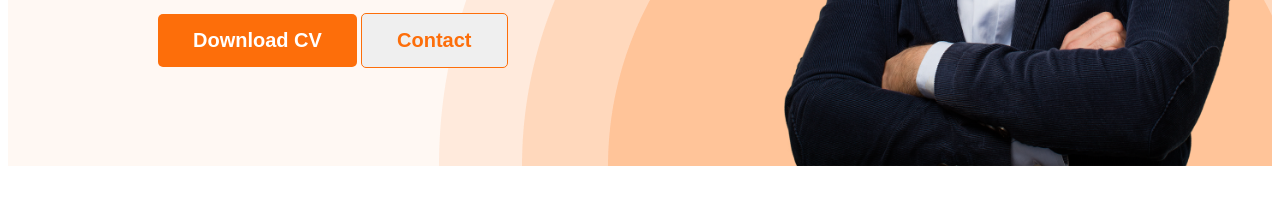
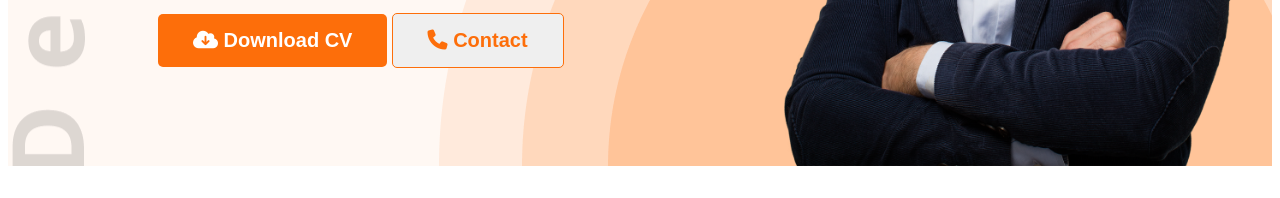
Before and after one commit to alamin50946/my-developer-portfolio, a plain HTML site: page index.html in a window 1280 px wide. Shown: the part 602-800 px from the top of the page. Drawn offline with nearby package versions, Linux system fonts and the light colour scheme.

Commit message:
finish icon

```diff
--- a/index.html
+++ b/index.html
@@ -9,6 +9,7 @@
     <link rel="preconnect" href="https://fonts.gstatic.com" crossorigin>
     <link href="https://fonts.googleapis.com/css2?family=Open+Sans:wght@700;800&display=swap" rel="stylesheet">
     <link rel="stylesheet" href="styles/portfolio.css">
+    <script src="https://kit.fontawesome.com/375d3dcbdd.js" crossorigin="anonymous"></script>
 </head>
 
 <body>
@@ -28,8 +29,8 @@
                 <p class="banner-description">Shot what able cold new see hold.Friendly as an betrayed formerly he.
                     Morning because as to society
                     behaved moments.</p>
-                <button class="btn-primary">Download CV</button>
-                <button class="btn-primar">Contact</button>
+                <button class="btn-primary"><i class="fa-solid fa-cloud-arrow-down"></i> Download CV</button>
+                <button class="btn-primar"><i class="fa-solid fa-phone"></i> Contact</button>
             </div>
             <img class="profile-pic" src="images/hardy.png" alt="">
         </div>
@@ -158,7 +159,7 @@
             </div>
 
             <div class="download-cv">
-                <button class="btn-primary">Download CV</button>
+                <button class="btn-primary"><i class="fa-solid fa-download"></i> Download CV</button>
             </div>
         </section>
 
--- a/styles/portfolio.css
+++ b/styles/portfolio.css
@@ -61,9 +61,9 @@ nav a {
 /* header related style */
 .header {
   background-color: #fff8f3;
-  background-image: url("../images/header_bg.png");
+  background-image: url("../images/header_bg.png"), url('../images/developer.png');
   background-repeat: no-repeat;
-  background-position: bottom right;
+  background-position: bottom right, top left;
 }
 .banner {
   padding: 30px 30px 0px 150px;
```
